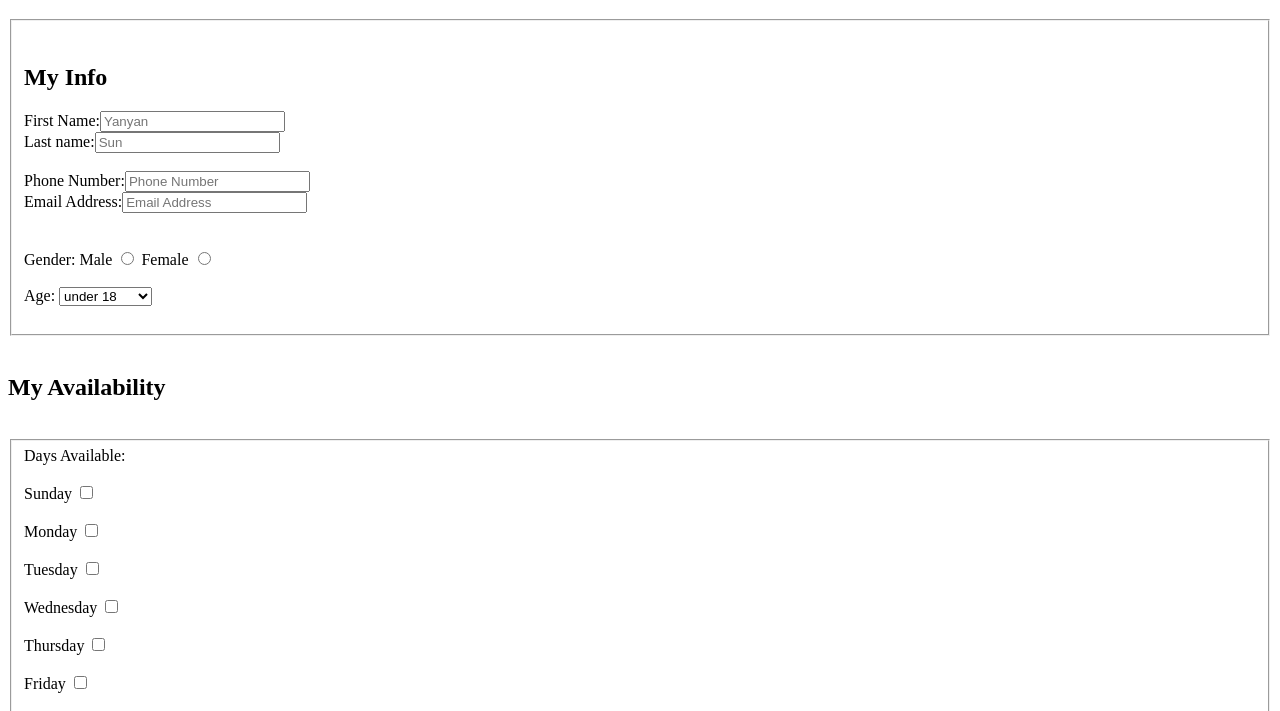
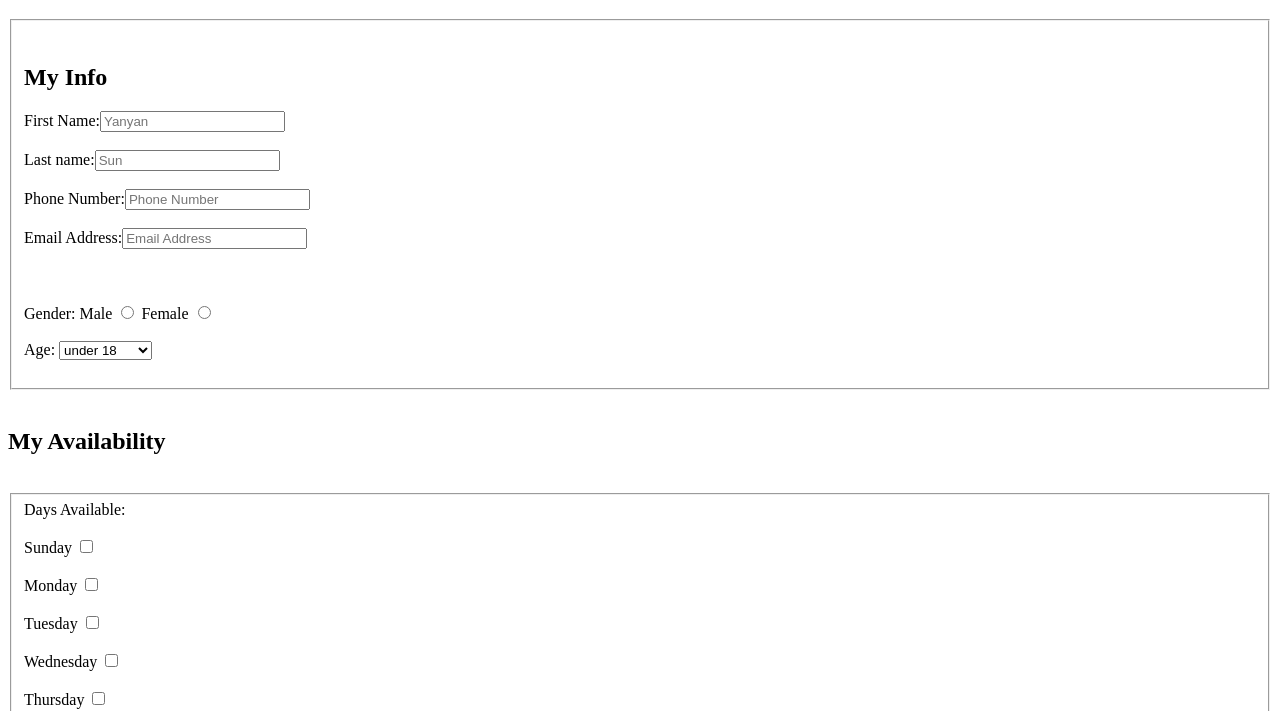
Before and after one commit to sunyanyanlearnmse/lab_4, a plain HTML site: page index.html in a window 1280 px wide. Shown: the part 61-772 px from the top of the page. Drawn offline with Linux system fonts and the light colour scheme.

Commit message:
Update index.html

```diff
--- a/index.html
+++ b/index.html
@@ -12,16 +12,16 @@
   <fieldset> <br>
   <h2>My Info</h2>
     <div>
-      <label>First Name:<input type="text" name="first_name_field" placeholder="Yanyan"></label>
+      <label>First Name:<input type="text" name="first_name_field" placeholder="Yanyan"></label><br><br>
     </div>
     <div>
       <label>Last name:<input type="text" name="last_name_field" placeholder="Sun"></label><br><br>
     </div>
     <div>
-      <label>Phone Number:<input type="text" name="phone_field" placeholder="Phone Number"></label>
+      <label>Phone Number:<input type="text" name="phone_field" placeholder="Phone Number"></label><br><br>
     </div>
     <div>
-    <label>Email Address:<input type="text" name="email_field" placeholder="Email Address"></label>
+    <label>Email Address:<input type="text" name="email_field" placeholder="Email Address"></label><br><br>
     </div>
     <br><br>
 
```
